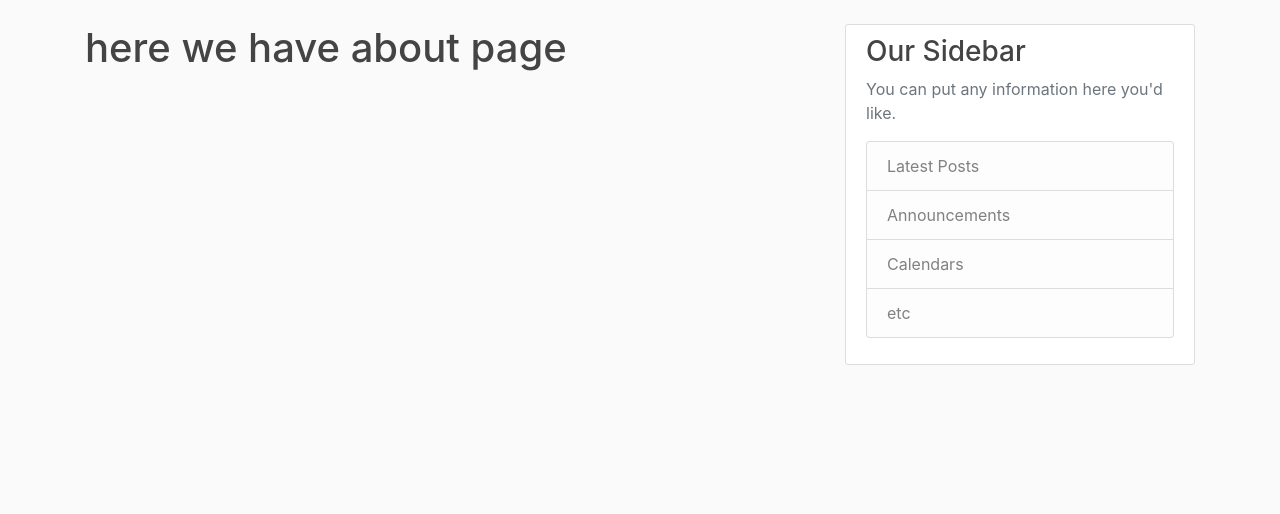
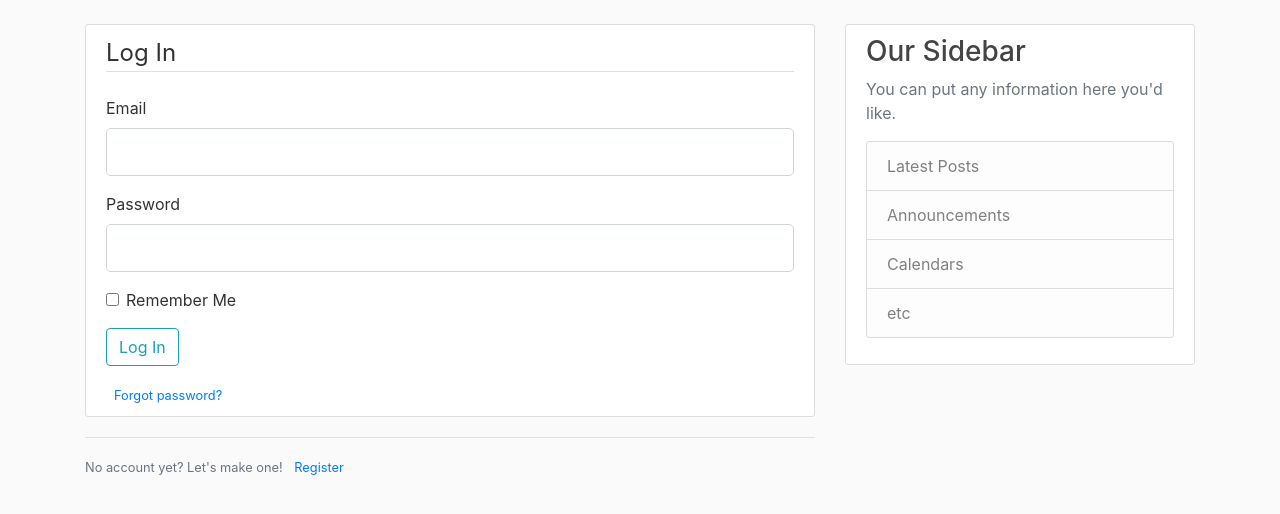
Before and after one commit to mkwiatkowska/flaskblog-learning, a Flask app: page /login in a window 1280 px wide. Shown: the part 56-570 px from the top of the page. Run offline with Flask 2, Linux system fonts and the light colour scheme; some libraries are stand-ins or nearby versions.

Commit message:
registration and login form completed

```diff
--- a/flaskblog.py
+++ b/flaskblog.py
@@ -1,4 +1,5 @@
-from flask import Flask, render_template, url_for
+from flask import Flask, render_template, url_for, flash, redirect
+from flask_sqlalchemy import SQLAlchemy
 from forms import RegistrationForm, LoginForm
 
 #zainstancjonowanie appki flaskowej
@@ -6,6 +7,9 @@ app = Flask(__name__)
 
 #later make it env variable
 app.config['SECRET_KEY'] = 'a8a1b7728c69b879f4c218afb8d49e36'
+app.config['SQLALCHEMY_DATABASE_URI'] = 'sqlite:///site.db'
+
+db = SQLAlchemy(app)
 
 posts = [
     {
@@ -33,15 +37,25 @@ def about():
     return render_template('about.html', title='About')
 
 
-@app.route("/register")
+@app.route("/register", methods=['GET','POST'])
 def registration():
     form = RegistrationForm()
+    if form.validate_on_submit():
+        flash(f'Account created for {form.username.data}!', 'success')
+        return redirect(url_for('home'))
+
     return render_template('register.html', title='Registration', form=form)
 
 
-@app.route("/login")
+@app.route("/login", methods=['GET','POST'])
 def login():
     form = LoginForm()
+    if form.validate_on_submit():
+        if form.email.data == 'admin@py.com' and form.password.data == 'admin':
+            flash('u have been logged in', 'success')
+            return redirect(url_for('home'))
+        else:
+            flash('couldnt log u in, sorry', 'danger')
     return render_template('login.html', title='Login Page', form=form)
 
 
--- a/templates/layout.html
+++ b/templates/layout.html
@@ -31,13 +31,13 @@
                 </button>
                 <div class="collapse navbar-collapse" id="navbarToggle">
                     <div class="navbar-nav mr-auto">
-                        <a class="nav-item nav-link" href="/">Home</a>
-                        <a class="nav-item nav-link" href="/about">About</a>
+                        <a class="nav-item nav-link" href="{{ url_for('home') }}">Home</a>
+                        <a class="nav-item nav-link" href="{{ url_for('about') }}">About</a>
                     </div>
                     <!-- Navbar Right Side -->
                     <div class="navbar-nav">
-                        <a class="nav-item nav-link" href="/login">Login</a>
-                        <a class="nav-item nav-link" href="/register">Register</a>
+                        <a class="nav-item nav-link" href="{{ url_for('login') }}">Login</a>
+                        <a class="nav-item nav-link" href="{{ url_for('registration') }}">Register</a>
                     </div>
                 </div>
             </div>
@@ -46,6 +46,15 @@
     <main role="main" class="container">
         <div class="row">
             <div class="col-md-8">
+                {% with messages = get_flashed_messages(with_categories=true) %}
+                    {% if messages %}
+                        {% for category, message in messages %}
+                            <div class="alert alert-{{ category }}">
+                                {{ message }}
+                            </div>
+                        {% endfor %}
+                    {% endif %}
+                {% endwith %}
                 {% block content %}{% endblock %}
             </div>
             <div class="col-md-4">
--- a/templates/login.html
+++ b/templates/login.html
@@ -1,4 +1,56 @@
 {% extends "layout.html" %}
 {% block content %}
-    <h1>here we have about page</h1>
+    <div class="content-section">
+        <form method="POST" action="">
+            <!--protection against xss-->
+            {{ form.hidden_tag() }}
+            <fieldset class="form-group">
+                <legend class="border-bottom mb-4">Log In</legend>
+                <div class="form-group">
+                    {{ form.email.label(class="form-control-label") }}
+
+                    {% if form.email.errors %}
+                        {{ form.email(class="form-control form-control-lg is-invalid") }}
+                        <div class="invalid-feedback">
+                            {% for error in form.email.errors %}
+                                <span>{{ error }}</span>
+                            {% endfor %}
+                        </div>
+                    {% else %}
+                        {{ form.email(class="form-control form-control-lg") }}
+                    {% endif %}
+                </div>
+                <div class="form-group">
+                    {{ form.password.label(class="form-control-label") }}
+
+                    {% if form.password.errors %}
+                        {{ form.password(class="form-control form-control-lg is-invalid") }}
+                        <div class="invalid-feedback">
+                            {% for error in form.password.errors %}
+                                <span>{{ error }}</span>
+                            {% endfor %}
+                        </div>
+                    {% else %}
+                        {{ form.password(class="form-control form-control-lg") }}
+                    {% endif %}
+                </div>
+                <div class="form-check">
+                    {{ form.remember(class="form-check-input") }}
+                    {{ form.remember.label(class="form-check-label") }}
+                </div>
+            </fieldset>
+            <div class="form-group">
+                {{ form.submit(class="btn btn-outline-info")}}
+            </div>
+            <small class="text-muted ml-2">
+                <a href="#">Forgot password?</a>
+            </small>
+        </form>
+    </div>
+
+    <div class="border-top pt-3">
+        <small class="text-muted">
+            No account yet? Let's make one! <a class="ml-2" href="{{ url_for('registration') }}">Register</a>
+        </small>
+    </div>
 {% endblock content %}
```
Also changed, not shown: templates/register.html (+53 -7 lines).
